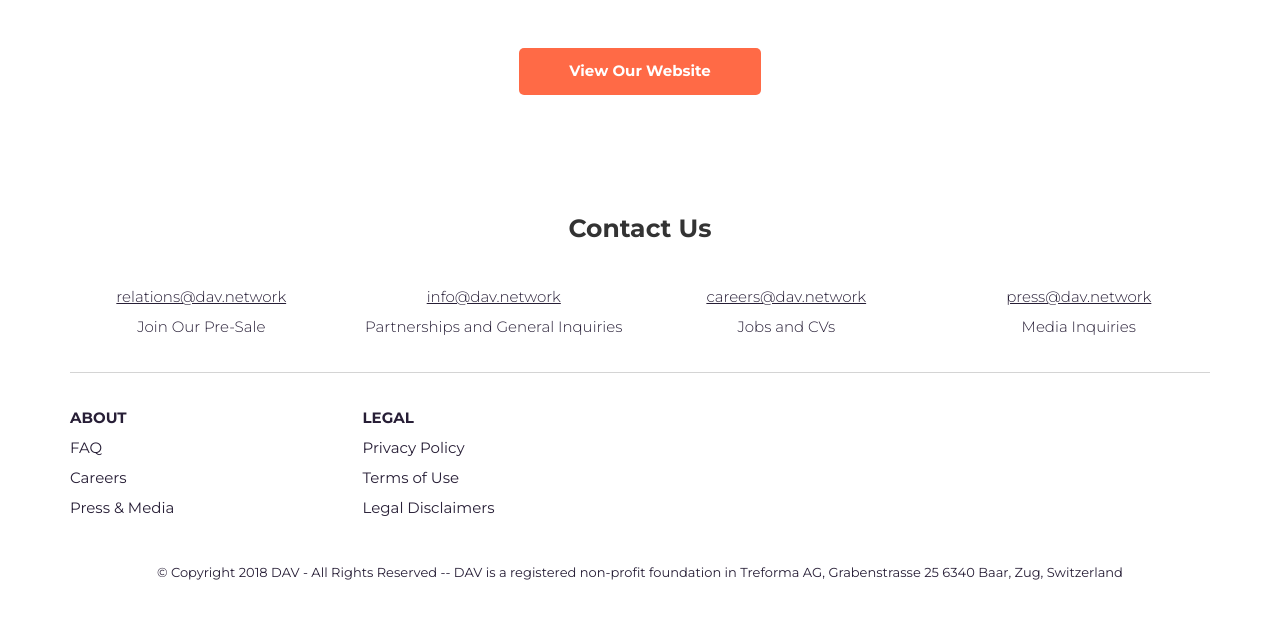
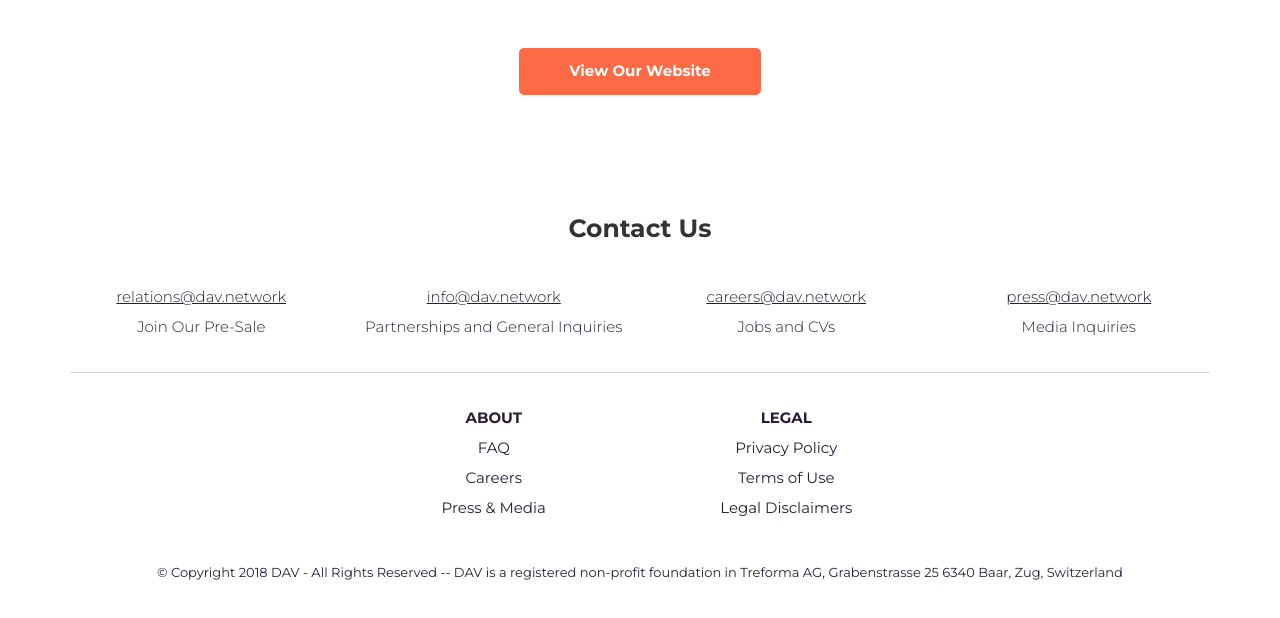
Before and after one commit to srfrnk/alliance-website, a plain HTML site: page index.html in a window 1280 px wide. Shown: the part 4416-5034 px from the top of the page. Drawn offline with nearby package versions, Linux system fonts and the light colour scheme.

Commit message:
Centered About and Legal in footer

```diff
--- a/index.html
+++ b/index.html
@@ -332,8 +332,8 @@
         <a href="Legal-Disclaimers.pdf" target="_blank" style="font-size: 12pt; display:block;text-align:center;">Legal Disclaimers</a>
       </p>
       <div class="line"></div>
-      <div class="row about-legal">
-        <div class="col-sm-3 col-xs-6">
+      <div class="row about-legal text-center">
+        <div class="col-sm-3 col-xs-6 col-sm-offset-3">
           <h4>ABOUT</h4>
           <a href="https://dav.network/#faq">FAQ</a>
           <a href="https://dav.network/careers.html">Careers</a>
```
